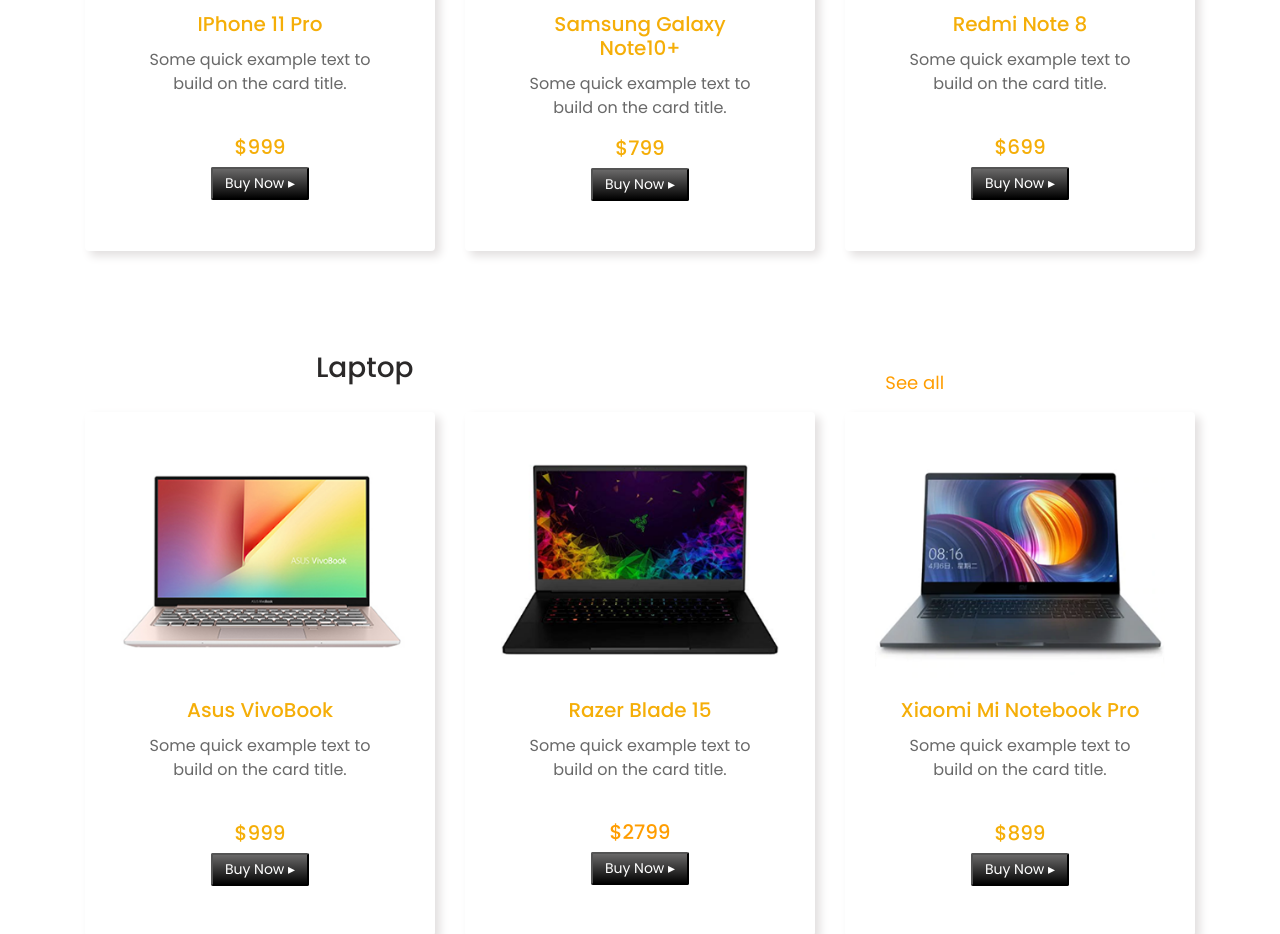
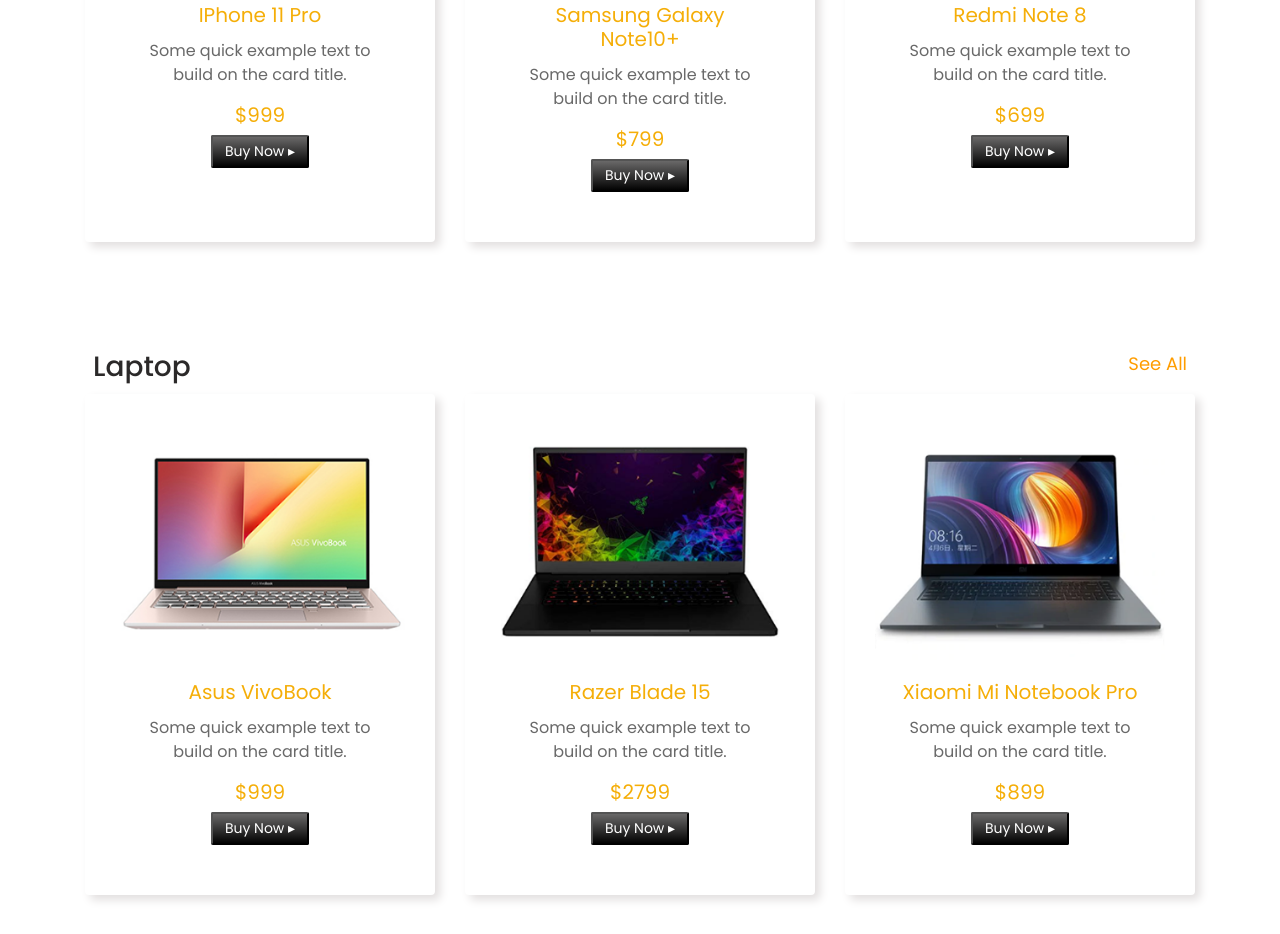
Before and after one commit to farjana001/hot-gadget, a plain HTML site: page index.html in a window 1280 px wide. Shown: the part 1210-2144 px from the top of the page. Drawn offline with nearby package versions, Linux system fonts and the light colour scheme.

Commit message:
janina ki korchi

```diff
--- a/css/style.css
+++ b/css/style.css
@@ -102,12 +102,9 @@ header{
 }
 
 .see-all a{
-    display: inline-block;
+    margin-left: -40px;
     color: #ff9d00;
     font-size: 18px;
-    position: relative;
-    right: 20px;
-    top: 18px;
 }
 .see-all a:hover{
     color: #e4630d;
@@ -127,19 +124,16 @@ header{
     padding: 4px 12px;
     font-size: 14px;
 }
-.price{
-    padding-top: 23px;
-    color: #ff9d00;
+
+
+
+.card-deck-head{
+    margin-bottom: -55px;
 }
-#price{
-    padding-top: 22px;
-    color: #ff9d00;
-}
-.card-deck-head{
-    margin-bottom: -30px;
-}
+
 .card-deck h5{
     color: #f5ae08;
+    font-weight: 400;
 }
 
 
--- a/index.html
+++ b/index.html
@@ -120,10 +120,10 @@
 <main>
       <!-- smartphone -->
   <section class="smartphone">
-    <div class="container">
-      <div class="row d-flex justify-content-between card-deck-head">
-        <div><h3>smartphone</h3></div>
-        <div class="see-all"><a href="#">See all</a></div>
+    <div class="container ">
+      <div class="d-flex card-deck-head">
+        <div class="p-2 w-100 bd-highlight"><h3>Smartphone</h3></div>
+        <div class="p-2 see-all"><a href="#">See All</a></div>
       </div>
            <!-- card -->
           <div class="card-deck">
@@ -133,7 +133,7 @@
                 <h5 class="card-title">iPhone 11 Pro</h5>
                   <p class="card-text">Some quick example text to build on
                     the card title.</p>
-                    <h5 class="price">$999</h5>
+                    <h5>$999</h5>
                       <button class="buy-now-btn card-btn">Buy Now &rtrif;</button>
                 </div>
             </div>
@@ -153,7 +153,7 @@
                 <h5 class="card-title">Redmi Note 8</h5>
                   <p class="card-text">Some quick example text to build on
                   the card title.</p>
-                    <h5 class="price">$699</h5>
+                    <h5>$699</h5>
                      <button class="buy-now-btn card-btn">Buy Now &rtrif;</button>
               </div>
             </div>
@@ -164,9 +164,9 @@
     <!-- Laptop Section -->
     <section class="laptop">
       <div class="container">
-        <div class="row d-flex justify-content-between card-deck-head">
-          <div><h3>laptop</h3></div>
-          <div class="see-all"><a href="#">See all</a></div>
+        <div class="d-flex card-deck-head">
+          <div class="p-2 w-100 bd-highlight"><h3>laptop</h3></div>
+          <div class="p-2 see-all"><a href="#">See All</a></div>
         </div>
              <!-- card -->
             <div class="card-deck">
@@ -176,7 +176,7 @@
                   <h5 class="card-title">Asus VivoBook </h5>
                     <p class="card-text">Some quick example text to build on
                       the card title.</p>
-                      <h5 class="price">$999</h5>
+                      <h5>$999</h5>
                         <button class="buy-now-btn card-btn">Buy Now &rtrif;</button>
                   </div>
               </div>
@@ -186,7 +186,7 @@
                   <h5 class="card-title">Razer Blade 15 </h5>
                     <p class="card-text">Some quick example text to build on
                     the card title.</p>
-                      <h5 id="price">$2799</h5>
+                      <h5>$2799</h5>
                         <button class="buy-now-btn card-btn">Buy Now &rtrif;</button>
                   </div>
               </div>
@@ -196,7 +196,7 @@
                   <h5 class="card-title">Xiaomi Mi Notebook Pro</h5>
                     <p class="card-text">Some quick example text to build on
                     the card title.</p>
-                      <h5 class="price">$899</h5>
+                      <h5>$899</h5>
                        <button class="buy-now-btn card-btn">Buy Now &rtrif;</button>
                 </div>
               </div>
```
